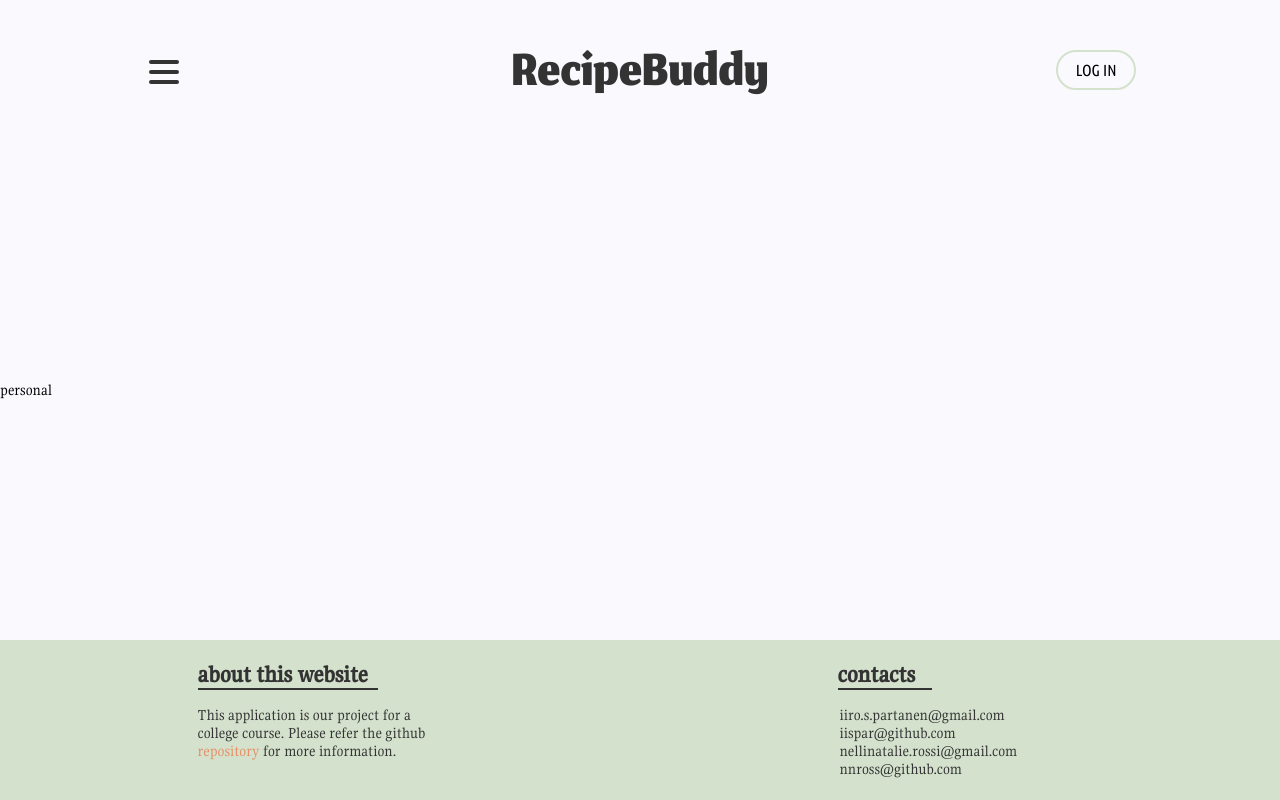
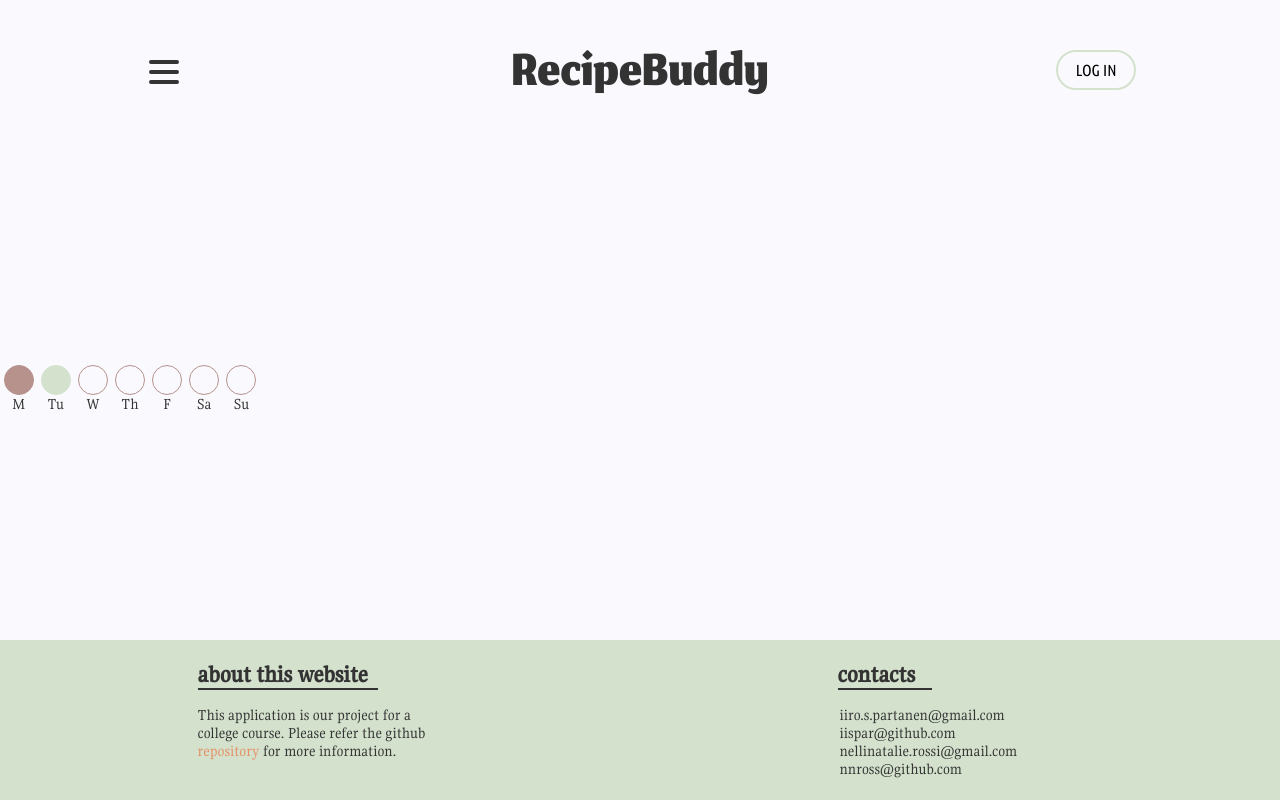
Before and after one commit to nnross/recipes-frontend, a React (Vite) app: page /personal in a window 1280 px wide. Built offline with nearby package versions, Linux system fonts and the light colour scheme.

Commit message:
calendar component

```diff
--- a/src/App.jsx
+++ b/src/App.jsx
@@ -26,7 +26,7 @@ const App = () => (
         <Route exact path="/" element={<Home />} />
         <Route exact path="/search" element={<Search />} />
         <Route exact path="/recipe/:recipeId" element={<Recipe />} />
-        <Route exact path="/today" element={<Today />} />
+        <Route exact path="/today/:date" element={<Today />} />
         <Route exact path="/personal" element={<Personal />} />
         <Route exact path="/settings" element={<Settings />} />
       </Route>
--- a/src/components/Calendar.jsx
+++ b/src/components/Calendar.jsx
@@ -0,0 +1,88 @@
+import React from 'react';
+import propTypes from 'prop-types';
+import getWeekDates from '../helpers/getWeekDates';
+
+/**
+ * Renders the calender component
+ * @property {String} classname - custom classname if wanted. Default is calendar.
+ * @property {String} id - custom id if wanted. Default is calendar.
+ * @property {Number} monday - state of monday. 0 is no recipe, 1 is recipe, two is done
+ * @property {Number} tuesday - state of tuesday. 0 is no recipe, 1 is recipe, two is done
+ * @property {Number} wednesday - state of wednesday. 0 is no recipe, 1 is recipe, two is done
+ * @property {Number} thursday - state of thursday. 0 is no recipe, 1 is recipe, two is done
+ * @property {Number} friday - state of friday. 0 is no recipe, 1 is recipe, two is done
+ * @property {Number} saturday - state of saturday. 0 is no recipe, 1 is recipe, two is done
+ * @property {Number} sunday - state of sunday. 0 is no recipe, 1 is recipe, two is done
+ * @returns calender
+ */
+const Calendar = ({
+  className,
+  id,
+  monday,
+  tuesday,
+  wednesday,
+  thursday,
+  friday,
+  saturday,
+  sunday,
+}) => {
+  const dates = getWeekDates();
+  return (
+    <div className={className} id={id}>
+      <a className={`${className}__date`} type="button" href={`/today/${dates[0]}`}>
+        <button className={`${className}__date__btn--${monday}`} type="button" aria-label="monday" />
+        <p className={`${className}__date__label`}> M </p>
+      </a>
+      <a className={`${className}__date`} type="button" href={`/today/${dates[1]}`}>
+        <button className={`${className}__date__btn--${tuesday}`} type="button" aria-label="tuesday" />
+        <p className={`${className}__date__label`}> Tu </p>
+      </a>
+      <a className={`${className}__date`} type="button" href={`/today/${dates[2]}`}>
+        <button className={`${className}__date__btn--${wednesday}`} type="button" aria-label="wednesday" />
+        <p className={`${className}__date__label`}> W </p>
+      </a>
+      <a className={`${className}__date`} type="button" href={`/today/${dates[3]}`}>
+        <button className={`${className}__date__btn--${thursday}`} type="button" aria-label="thursday" />
+        <p className={`${className}__date__label`}> Th </p>
+      </a>
+      <a className={`${className}__date`} type="button" href={`/today/${dates[4]}`}>
+        <button className={`${className}__date__btn--${friday}`} type="button" aria-label="friday" />
+        <p className={`${className}__date__label`}> F </p>
+      </a>
+      <a className={`${className}__date`} type="button" href={`/today/${dates[5]}`}>
+        <button className={`${className}__date__btn--${saturday}`} type="button" aria-label="saturday" />
+        <p className={`${className}__date__label`}> Sa </p>
+      </a>
+      <a className={`${className}__date`} type="button" href={`/today/${dates[6]}`}>
+        <button className={`${className}__date__btn--${sunday}`} type="button" aria-label="sunday" />
+        <p className={`${className}__date__label`}> Su </p>
+      </a>
+    </div>
+  );
+};
+
+export default Calendar;
+
+Calendar.propTypes = {
+  className: propTypes.string,
+  id: propTypes.string,
+  monday: propTypes.number,
+  tuesday: propTypes.number,
+  wednesday: propTypes.number,
+  thursday: propTypes.number,
+  friday: propTypes.number,
+  saturday: propTypes.number,
+  sunday: propTypes.number,
+};
+
+Calendar.defaultProps = {
+  className: 'calendar',
+  id: 'calendar',
+  monday: 0,
+  tuesday: 0,
+  wednesday: 0,
+  thursday: 0,
+  friday: 0,
+  saturday: 0,
+  sunday: 0,
+};
--- /dev/null
+++ b/src/helpers/getWeekDates.jsx
@@ -0,0 +1,16 @@
+/**
+ * Gets current week in sql Dates
+ * @returns current weeks dates.
+ */
+const getWeekDates = () => {
+  const date = new Date();
+  const dDay = date.getDay() > 0 ? date.getDay() : 7;
+  const first = date.getDate() - dDay + 1;
+  const week = [];
+  for (let i = 0; i < 7; i += 1) {
+    week.push(new Date(date.setDate(first + i)).toISOString().slice(0, 10).replace('T', ' '));
+  }
+  return week;
+};
+
+export default getWeekDates;
--- a/src/pages/personal/Personal.jsx
+++ b/src/pages/personal/Personal.jsx
@@ -1,5 +1,10 @@
+import React from 'react';
+import Calendar from '../../components/Calendar';
+
 const Personal = () => (
-    <div> personal </div>
-)
+  <div>
+    <Calendar monday={1} tuesday={2} />
+  </div>
+);
 
 export default Personal;
--- /dev/null
+++ b/src/styles/components/_calendar.scss
@@ -0,0 +1,48 @@
+.calendar {
+    width: 260px;
+    height: 50px;
+    display: flex;
+    justify-content: space-around;
+    &__date {
+        height: 100%;
+        width: 100%;
+        display: flex;
+        flex-direction: column;
+        align-items: center;
+        box-sizing: border-box;
+        justify-content: space-between;
+        text-decoration: none;
+        color: $black;
+
+        &__btn {
+            &--0 {
+                height: 30px;
+                width: 30px;
+                border: 1px solid $brown;
+                background: $white;
+                border-radius: 15px;
+                cursor:pointer;
+            }
+            &--1 {
+                height: 30px;
+                width: 30px;
+                border: 1px solid $brown;
+                background: $brown;
+                border-radius: 15px;
+                cursor:pointer;
+            }
+            &--2 {
+                height: 30px;
+                width: 30px;
+                border: 1px solid $lightGreen;
+                background: $lightGreen;
+                border-radius: 15px;
+                cursor:pointer;
+            }
+        }
+        & p {
+            height: 20px;
+            margin: 0;
+        }
+    }
+}
--- a/src/styles/components/_components.scss
+++ b/src/styles/components/_components.scss
@@ -7,3 +7,4 @@
 @import './imageListItem';
 @import './ingredients';
 @import './label';
+@import './calendar';
```
Also changed, not shown: 1 other file (tests, documents, lock files or other folders).
